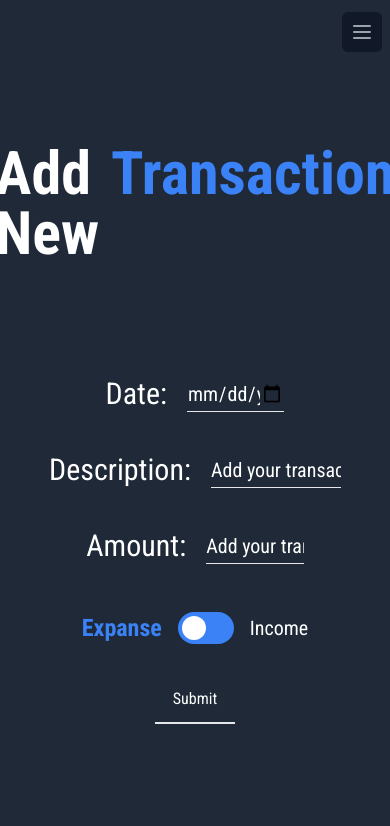
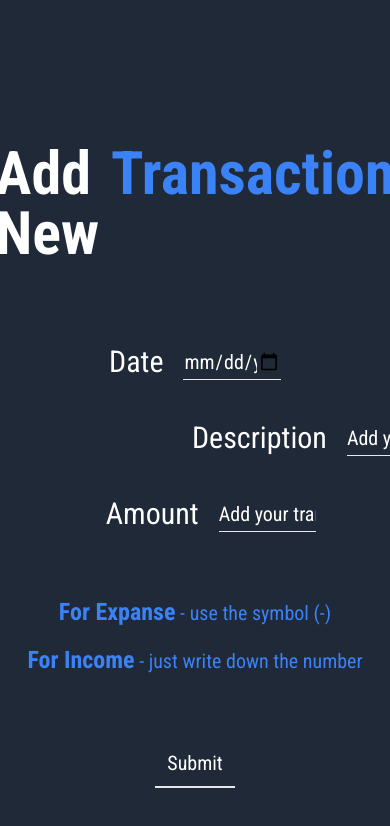
Before and after one commit to DavidKorochik/Budgety, a React (Create React App) app: page /income-expanses in a window 390 px wide. Shown: the top 826 px of the page. Built offline with nearby package versions, Linux system fonts and the light colour scheme.

Commit message:
Added charts and NumberFormat to the from

```diff
--- a/package.json
+++ b/package.json
@@ -12,8 +12,11 @@
     "@testing-library/jest-dom": "^5.14.1",
     "@testing-library/react": "^11.2.7",
     "@testing-library/user-event": "^12.8.3",
+    "chart.js": "^3.5.1",
     "react": "^17.0.2",
+    "react-chartjs-2": "^3.0.5",
     "react-dom": "^17.0.2",
+    "react-number-format": "^4.7.3",
     "react-router-dom": "^5.3.0",
     "react-scripts": "4.0.3",
     "uuid": "^8.3.2",
--- a/src/App.js
+++ b/src/App.js
@@ -4,8 +4,10 @@ import TransactionForm from './components/TransactionForm/TransactionForm';
 import { TransactionsProvider } from './store/transactions/TransactionsState';
 import './App.css';
 import { BrowserRouter as Router, Switch, Route } from 'react-router-dom';
+import Home from './components/Home/Home';
 import Balance from './components/Balance/Balance';
 import History from './components/History/History';
+import Charts from './components/Charts/Charts';
 
 function App() {
   return (
@@ -15,6 +17,7 @@ function App() {
           <Router>
             <Navbar />
             <Switch>
+              <Route path='/' exact component={Home} />
               <Route
                 path='/income-expanses'
                 exact
--- a/src/components/Balance/Balance.js
+++ b/src/components/Balance/Balance.js
@@ -1,36 +1,73 @@
 import React, { Fragment, useContext } from 'react';
 import { TransactionsContext } from '../../store/transactions/TransactionsState';
+import Charts from '../Charts/Charts';
 
 export default function Balance() {
   const { transactions } = useContext(TransactionsContext);
 
-  const nf = new Intl.NumberFormat();
-
   const formatNumber = (num) => {
-    let p = num.toString().split('.');
-    if (p[0] > 999) {
-      return nf.format(num);
-    } else {
-      return num;
-    }
+    return num.toString().replace(/(\d)(?=(\d{3})+(?!\d))/g, '$1,');
   };
 
   const total = transactions.map((t) => Number(t.amount));
 
   const balance = total.reduce((acc, val) => (acc += val), 0);
 
+  let totalExpanses = 0;
+  let totalIncomes = 0;
+
+  total.forEach((t) => {
+    if (t < 0) {
+      totalExpanses += t;
+    } else {
+      totalIncomes += t;
+    }
+  });
+
   return (
     <Fragment>
-      <div className='flex justify-center mt-10 text-blue-500 text-4xl'>
-        <h4 className='mr-2 font-bold'>Your Balance</h4>
+      <div className={`flex justify-end mt-10 mr-52 text-blue-500 text-4xl`}>
+        <h4 className='mr-1 font-bold'>Your Balance</h4>
       </div>
-      <div className='flex justify-center mt-8 text-blue-500 text-7xl'>
+      <div
+        className={`${balance === 0 ? 'mr-52' : ''} ${
+          balance > 0 && balance < 100 ? 'mr-44' : ''
+        } ${balance > 99 && balance < 1000 ? 'mr-36' : ''} ${
+          balance > 999 && balance < 10000 ? 'mr-32' : ''
+        } ${balance > 9999 && balance < 100000 ? 'mr-28' : ''} ${
+          balance > 99999 ? 'mr-24' : ''
+        } flex justify-end mt-8  text-blue-500 text-7xl`}
+      >
         <h1>
-          {balance === 0 || balance.toString().split('.')[1] === undefined
+          {balance === 0
             ? balance.toFixed(2)
-            : formatNumber(balance)}
+            : formatNumber(balance.toFixed(3))}
         </h1>
+        <span className='ml-2'>&#8362;</span>
       </div>
+      <div className='flex ml-10 absolute top-40'>
+        <h3 className='text-4xl ml-10 font-bold text-white uppercase'>
+          Income
+        </h3>
+        <h3 className='text-4xl ml-8 text-blue-500'>
+          {totalIncomes === 0
+            ? totalIncomes.toFixed(3)
+            : formatNumber(totalIncomes.toFixed(3))}
+          <span className='ml-2'>&#8362;</span>
+        </h3>
+        <div>
+          <h3 className='text-4xl font-bold ml-20 text-white uppercase'>
+            Expanse
+          </h3>
+        </div>
+        <h3 className='text-4xl ml-8 text-blue-500'>
+          {totalExpanses === 0
+            ? totalExpanses.toFixed(3)
+            : formatNumber(totalExpanses.toFixed(3))}
+          <span className='ml-2'>&#8362;</span>
+        </h3>
+      </div>
+      <Charts />
     </Fragment>
   );
 }
--- /dev/null
+++ b/src/components/Charts/Charts.js
@@ -0,0 +1,58 @@
+import React, { useContext } from 'react';
+import { Doughnut, Line, Pie } from 'react-chartjs-2';
+import { TransactionsContext } from '../../store/transactions/TransactionsState';
+
+export default function Charts() {
+  const { transactions } = useContext(TransactionsContext);
+
+  const getMonthName = (month) => {
+    const d = new Date();
+    d.setMonth(month - 1);
+    const monthName = d.toLocaleString('default', { month: 'long' });
+    return monthName;
+  };
+
+  const amounts = transactions.map((t) => Number(t.amount));
+  const dates = transactions.map((t) => getMonthName(t.date.split('-')[1]));
+
+  const state = {
+    labels: [...dates],
+    datasets: [
+      {
+        backgroundColor: [
+          '#B21F00',
+          '#C9DE00',
+          '#2FDE00',
+          '#00A6B4',
+          '#6800B4',
+          '#F7DC6F',
+          '#D35400',
+          '#212F3C',
+          '#F0B27A',
+          '#F1948A',
+          '#7E5109',
+          '#F5B7B1',
+        ],
+        hoverBackgroundColor: [
+          '#501800',
+          '#4B5000',
+          '#175000',
+          '#003350',
+          '#35014F',
+        ],
+        data: [...amounts],
+      },
+    ],
+  };
+  return (
+    <div className='flex justify-center ml-20 mt-16 items-center w-1/3'>
+      <Pie
+        data={state}
+        options={{
+          title: { text: 'Transactions By Month', fontSize: 25 },
+          legend: { display: true },
+        }}
+      />
+    </div>
+  );
+}
--- a/src/components/History/History.js
+++ b/src/components/History/History.js
@@ -9,7 +9,7 @@ export default function History() {
     <Fragment>
       {transactions.length === 0 ? (
         <Fragment>
-          <div className='flex justify-center text-white text-4xl mt-6 mb-6'>
+          <div className='flex justify-center text-white text-5xl mt-12 mb-6'>
             History Of{' '}
             <span className='text-blue-500 font-bold ml-2'>Transactions</span>
           </div>
--- a/src/components/TransactionForm/TransactionForm.js
+++ b/src/components/TransactionForm/TransactionForm.js
@@ -1,7 +1,8 @@
-import React, { useState, useContext } from 'react';
+import React, { useContext, useState } from 'react';
+import { v4 as uuidv4 } from 'uuid';
 import { TransactionsContext } from '../../store/transactions/TransactionsState';
 import './TransactionForm.css';
-import { v4 as uuidv4 } from 'uuid';
+import NumberFormat from 'react-number-format';
 
 export default function TransactionForm() {
   const { setMessage, addTransaction, message } =
@@ -10,7 +11,6 @@ export default function TransactionForm() {
   const [description, setDescription] = useState('');
   const [amount, setAmount] = useState('');
   const [date, setDate] = useState('');
-  const [checked, setChecked] = useState(false);
 
   const handleSubmit = (e) => {
     e.preventDefault();
@@ -38,15 +38,14 @@ export default function TransactionForm() {
   return (
     <>
       <div>
-        {/* {message.map((m) => (
-          <p className='text-2xl text-white'>{m.message}</p>
-        ))} */}
         <h1 className='title text-white font-bold text-6xl flex justify-center mt-20'>
           Add New <span className='text-blue-500 ml-3'>Transaction</span>
         </h1>
         <form onSubmit={handleSubmit}>
-          <div className='flex justify-center mt-28'>
-            <span className='text-3xl font-medium text-white'>Date:</span>
+          <div className='flex justify-center mt-20'>
+            <label htmlFor='date' className='text-3xl font-medium text-white'>
+              Date
+            </label>
             <input
               onChange={(e) => setDate(e.target.value)}
               className='inputForm text-xl placeholder-white w-1/4 text-center ml-5 outline-none transition-all focus:border-blue-500 border-0 text-white bg-transparent border-b '
@@ -58,9 +57,12 @@ export default function TransactionForm() {
             />
           </div>
           <div className='flex justify-center mt-10'>
-            <span className='text-3xl font-medium text-white'>
-              Description:
-            </span>
+            <label
+              htmlFor='description'
+              className='text-3xl font-medium ml-48 text-white'
+            >
+              Description
+            </label>
             <input
               onChange={(e) => setDescription(e.target.value)}
               className='inputForm text-xl placeholder-white w-1/3 ml-5 text-white outline-none border-0 transition-all focus:border-blue-500 bg-transparent border-b text-center '
@@ -72,56 +74,41 @@ export default function TransactionForm() {
             />
           </div>
           <div className='flex justify-center mt-10'>
-            <span className='text-3xl font-medium text-white'>Amount:</span>
-            <input
-              onChange={(e) => setAmount(e.target.value)}
+            <label
+              htmlFor='amount'
+              className='text-3xl font-medium ml-8 text-white'
+            >
+              Amount
+            </label>
+            <NumberFormat
               className='inputForm text-xl placeholder-white w-1/4 text-center ml-5 outline-none  transition-all focus:border-blue-500 border-0 text-white bg-transparent border-b '
               placeholder='Add your transaction amount ...'
               type='text'
               required
               value={amount}
               autoComplete='off'
+              id='formattedNumberField'
+              thousandSeparator={true}
+              onChange={(e) => setAmount(e.target.value)}
+              prefix={'₪'}
             />
           </div>
-          <div className='flex items-center justify-center w-full mb-8 mt-12'>
-            <div className='mr-2'>
-              <span
-                className={` ${
-                  !checked
-                    ? 'font-bold text-2xl transition-all text-blue-500 mr-2'
-                    : 'text-xl transition-all text-white mr-2'
-                }`}
-              >
-                Expanse
-              </span>
-            </div>
-            <label className='flex items-center cursor-pointer'>
-              <div className='relative'>
-                <input
-                  onChange={() => setChecked(!checked)}
-                  type='checkbox'
-                  className='sr-only checked:bg-white checked:transform'
-                />
-                <div className='block bg-blue-500 w-14 h-8 rounded-full'></div>
-                <div className='dot absolute left-1 top-1 bg-white w-6 h-6 rounded-full transition'></div>
-              </div>
-            </label>
-            <div className='ml-2'>
-              <span
-                className={`${
-                  checked
-                    ? 'font-bold text-2xl transition-al text-blue-500 ml-2'
-                    : 'transition-all text-xl text-white ml-2'
-                } `}
-              >
-                Income
-              </span>
-            </div>
+          <div className='flex justify-center mt-16 text-blue-500 text-xl'>
+            <h4>
+              <span className='font-extrabold text-2xl'>For Expanse</span> - use
+              the symbol (-)
+            </h4>
           </div>
-          <div className='flex justify-center align-center'>
+          <div className='flex justify-center mt-4 text-blue-500 text-xl'>
+            <h4>
+              <span className='font-extrabold text-2xl'>For Income</span> - just
+              write down the number
+            </h4>
+          </div>
+          <div className='flex justify-center align-center mt-8'>
             <button
               type='submit'
-              className='text-white transition-all hover:rounded-xl hover:border-blue-500 border-b-2 w-20 h-12'
+              className='text-white transition-all hover:rounded-xl hover:border-blue-500 border-b-2 w-20 h-12  mt-8 text-xl'
             >
               Submit
             </button>
--- a/src/components/navbar/Navbar.js
+++ b/src/components/navbar/Navbar.js
@@ -1,18 +1,15 @@
-import React, { useState } from 'react';
-import { Transition } from '@headlessui/react';
+import React from 'react';
 import { Link } from 'react-router-dom';
 import './Navbar.css';
 
 export default function Navbar() {
-  const [isOpen, setIsOpen] = useState(false);
-
   return (
     <div className='sticky top-0'>
       <nav className='bg-gray-800'>
         <div className='max-w-7xl mx-auto px-4 sm:px-6 lg:px-8'>
           <div className='flex items-center justify-end h-16'>
             <Link
-              to='/about'
+              to='/'
               className='text-2xl mr-96 text-blue-500 uppercase px-3 py-2 text-mid font-bold'
             >
               Budgety
@@ -20,16 +17,17 @@ export default function Navbar() {
             <div className='flex items-center'>
               <div className='flex-shrink-0'></div>
               <div className='hidden md:block'>
-                <div className='links flex items-baseline space-x-4'>
+                <div className='links flex items-baseline space-x-2 '>
                   <Link
                     to='/income-expanses'
-                    className='hovering text-white px-3 py-2 rounded-md text-mid font-medium ml-10'
+                    className='hovering text-white px-3 py-2 rounded-md text-mid font-medium ml-30'
                   >
                     Create an Expnase / Income
                   </Link>
+
                   <Link
                     to='/history'
-                    className='hovering ml-10 text-white px-3 py-2 rounded-md text-mid font-medium'
+                    className='hovering ml-20 text-white px-3 py-2 rounded-md text-mid font-medium'
                   >
                     History
                   </Link>
@@ -60,106 +58,17 @@ export default function Navbar() {
                   >
                     Log In
                   </Link>
+                  <Link
+                    to='/register'
+                    className='hovering ml-10 text-white px-3 py-2 rounded-md text-mid font-medium'
+                  >
+                    Register
+                  </Link>
                 </div>
               </div>
             </div>
-            <div className='-mr-2 flex md:hidden'>
-              <button
-                onClick={() => setIsOpen(!isOpen)}
-                type='button'
-                className='bg-gray-900 inline-flex items-center justify-center p-2 rounded-md text-gray-400 hover:text-white hover:bg-gray-800 focus:outline-none focus:ring-2 focus:ring-offset-2 focus:ring-offset-gray-800 focus:ring-white'
-                aria-controls='mobile-menu'
-                aria-expanded='false'
-              >
-                <span className='sr-only'>Open main menu</span>
-                {!isOpen ? (
-                  <svg
-                    className='block h-6 w-6'
-                    xmlns='http://www.w3.org/2000/svg'
-                    fill='none'
-                    viewBox='0 0 24 24'
-                    stroke='currentColor'
-                    aria-hidden='true'
-                  >
-                    <path
-                      strokeLinecap='round'
-                      strokeLinejoin='round'
-                      strokeWidth='2'
-                      d='M4 6h16M4 12h16M4 18h16'
-                    />
-                  </svg>
-                ) : (
-                  <svg
-                    className='block h-6 w-6'
-                    xmlns='http://www.w3.org/2000/svg'
-                    fill='none'
-                    viewBox='0 0 24 24'
-                    stroke='currentColor'
-                    aria-hidden='true'
-                  >
-                    <path
-                      strokeLinecap='round'
-                      strokeLinejoin='round'
-                      strokeWidth='2'
-                      d='M6 18L18 6M6 6l12 12'
-                    />
-                  </svg>
-                )}
-              </button>
-            </div>
           </div>
         </div>
-
-        <Transition
-          show={isOpen}
-          enter='transition ease-out duration-100 transform'
-          enterFrom='opacity-0 scale-95'
-          enterTo='opacity-100 scale-100'
-          leave='transition ease-in duration-75 transform'
-          leaveFrom='opacity-100 scale-100'
-          leaveTo='opacity-0 scale-95'
-        >
-          {(ref) => (
-            <div className='md:hidden' id='mobile-menu'>
-              <div ref={ref} className='px-2 pt-2 pb-3 space-y-1 sm:px-3'>
-                <a
-                  href='#'
-                  className='hover:bg-gray-700 text-white block px-3 py-2 rounded-md text-base font-medium'
-                >
-                  Dashboard
-                </a>
-
-                <a
-                  href='#'
-                  className='text-gray-300 hover:bg-gray-700 hover:text-white block px-3 py-2 rounded-md text-base font-medium'
-                >
-                  Team
-                </a>
-
-                <a
-                  href='#'
-                  className='text-gray-300 hover:bg-gray-700 hover:text-white block px-3 py-2 rounded-md text-base font-medium'
-                >
-                  Projects
-                </a>
-
-                <a
-                  href='#'
-                  className='text-gray-300 hover:bg-gray-700 hover:text-white block px-3 py-2 rounded-md text-base font-medium'
-                >
-                  Calendar
-                </a>
-
-                <a
-                  href='#'
-                  className='text-gray-300 hover:bg-gray-700 hover:text-white block px-3 py-2 rounded-md text-base font-medium'
-                >
-                  Reports
-                </a>
-              </div>
-            </div>
-          )}
-        </Transition>
       </nav>
     </div>
   );
--- a/src/store/transactions/TransactionsState.js
+++ b/src/store/transactions/TransactionsState.js
@@ -11,7 +11,11 @@ import {
   CLEAR_MESSAGE,
 } from '../types';
 
-const initialState = { transactions: [], current: null, message: [] };
+const initialState = {
+  transactions: [],
+  current: null,
+  message: [],
+};
 
 export const TransactionsContext = createContext(initialState);
 
```
Also changed, not shown: src/components/Home/Home.js (added, +9 -0 lines), src/components/Transaction/Transaction.js (+3 -9 lines), 1 other file (tests, documents, lock files or other folders).
